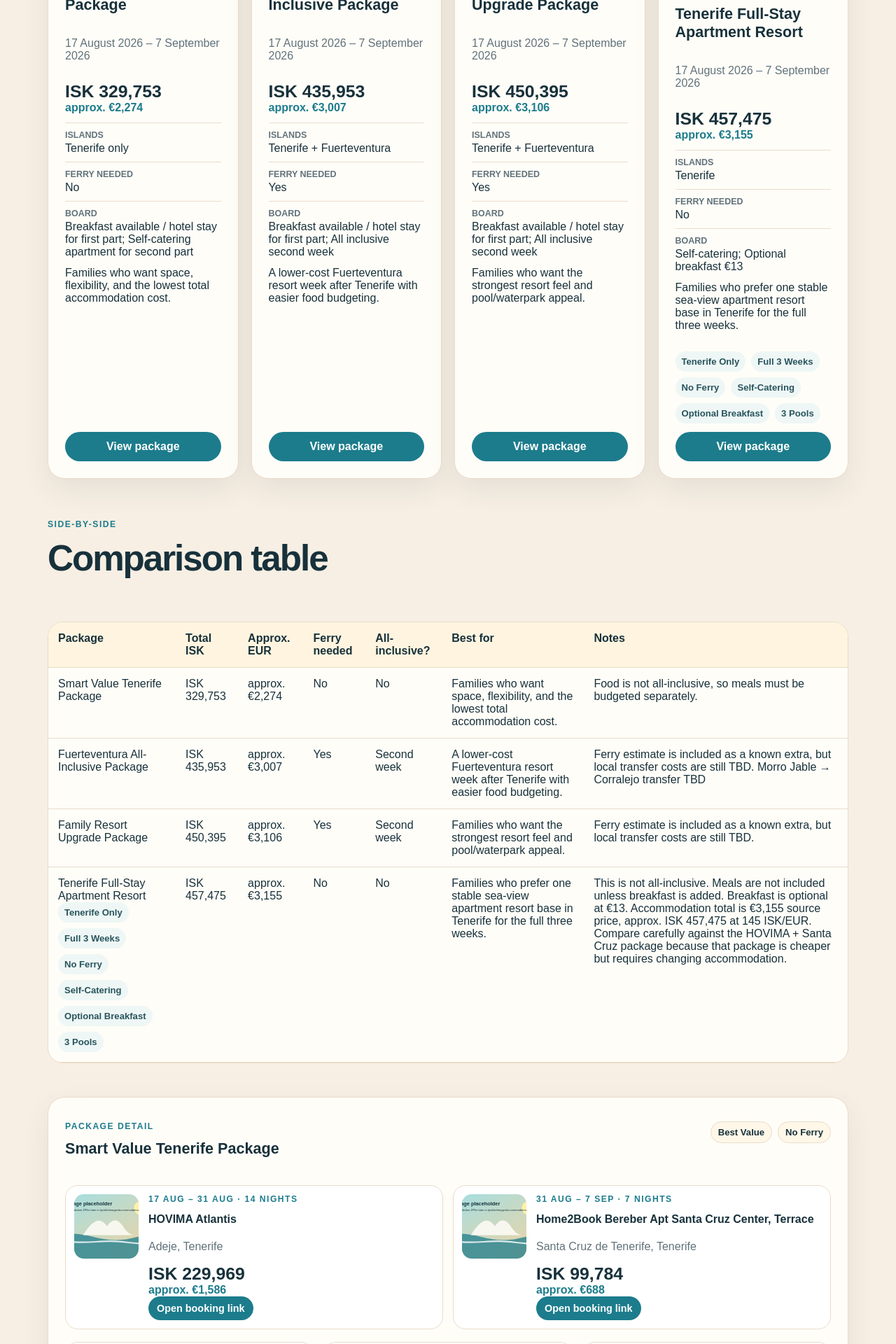
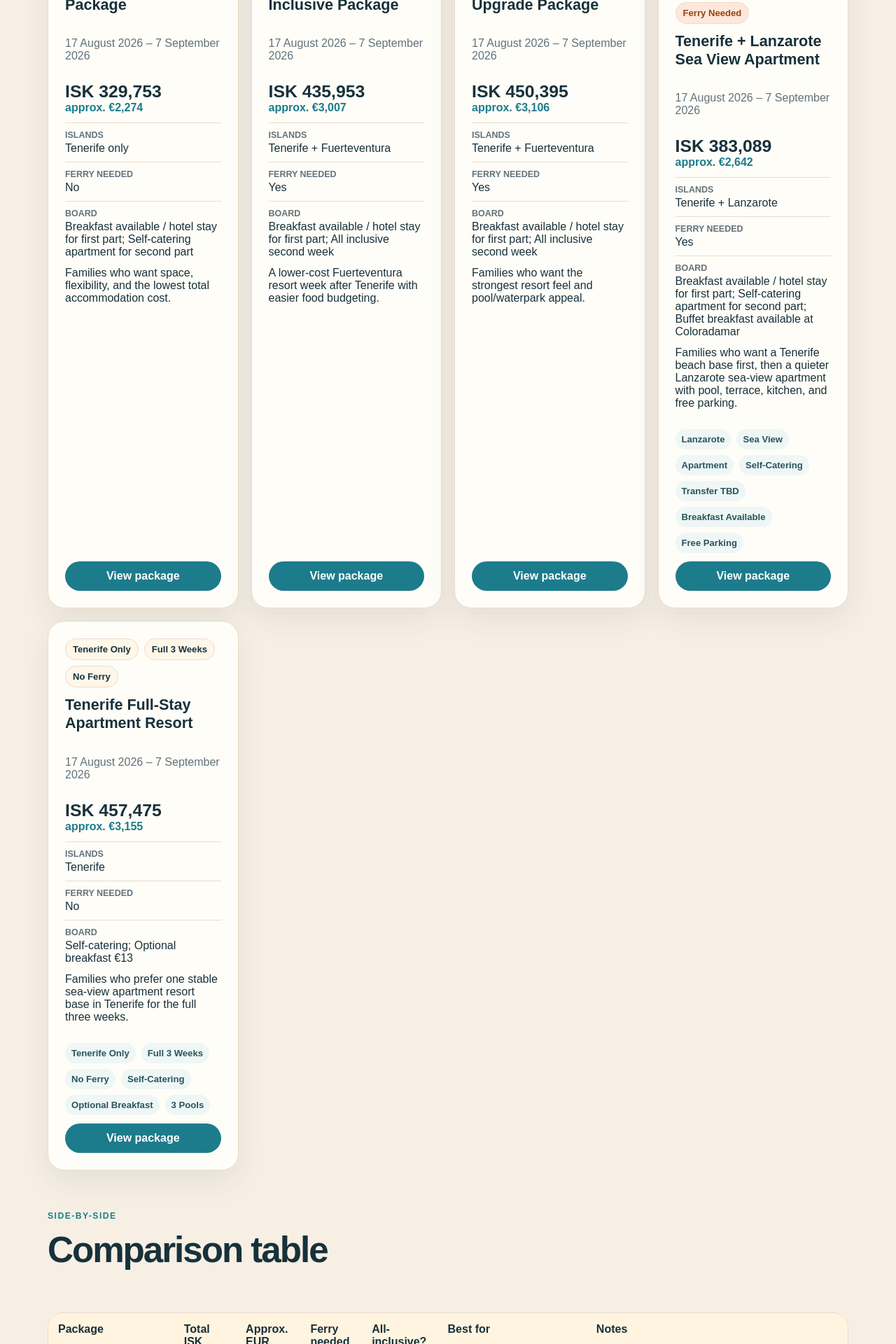
Before and after one commit to aron5109/Tripmaker2000, a Next.js app: page / in a window 1280 px wide. Shown: the part 860-2780 px from the top of the page at 70% size. Built offline with nearby package versions, Linux system fonts and the light colour scheme.

Commit message:
Add Lanzarote sea view apartment package

```diff
--- a/src/app/page.tsx
+++ b/src/app/page.tsx
@@ -21,6 +21,15 @@ function Price({ isk, sourcePriceEur, sourceCurrencyNote }: { isk: number; sourc
       {sourceCurrencyNote && <span>{sourceCurrencyNote}</span>}
     </div>
   );
+}
+
+
+function BookingButton({ bookingLink, small = false }: { bookingLink?: string; small?: boolean }) {
+  if (!bookingLink) {
+    return <span className={`button button-secondary${small ? " button-small" : ""}`} aria-disabled="true">Booking link coming soon</span>;
+  }
+
+  return <a className={`button${small ? " button-small" : ""}`} href={bookingLink} target="_blank" rel="noreferrer">View / Book</a>;
 }
 
 function PackageCard({ pkg }: { pkg: TripPackage }) {
@@ -56,7 +65,7 @@ function AccommodationMini({ accommodation }: { accommodation: Accommodation })
         <h4>{accommodation.name}</h4>
         <p className="muted">{accommodation.area}, {accommodation.island}</p>
         <Price isk={accommodation.priceIsk} sourcePriceEur={accommodation.sourcePriceEur} sourceCurrencyNote={accommodation.sourceCurrencyNote} />
-        <a className="button button-small" href={accommodation.bookingLink} target="_blank" rel="noreferrer">Open booking link</a>
+        <BookingButton bookingLink={accommodation.bookingLink} small />
       </div>
     </article>
   );
@@ -64,7 +73,10 @@ function AccommodationMini({ accommodation }: { accommodation: Accommodation })
 
 function PackageDetail({ pkg }: { pkg: TripPackage }) {
   const packageAccommodations = pkg.accommodationIds.map((id) => byId.get(id)).filter(Boolean) as Accommodation[];
-  const packageTransfers = (pkg.knownTransferIds ?? []).map((id) => transferById.get(id)).filter(Boolean);
+  const packageTransfers = (pkg.knownTransferIds ?? []).flatMap((id) => {
+    const transfer = transferById.get(id);
+    return transfer ? [transfer] : [];
+  });
 
   return (
     <section className="detail card" id={pkg.id}>
@@ -115,7 +127,7 @@ export default function Home() {
 
       <section className="container">
         <div className="section-heading"><div><p className="eyebrow">Reusable stays</p><h2>Accommodation library</h2></div></div>
-        <div className="accommodation-grid">{accommodations.map((stay) => <article className="card accommodation-card" key={stay.id}><Image className="library-image" src="/images/placeholder-trip.svg" alt="Travel placeholder" width={640} height={360} /><div className="card-body"><p className="eyebrow">{stay.type}</p><h3>{stay.name}</h3><p className="muted">{stay.area}, {stay.island} · {stay.dates}</p><Price isk={stay.priceIsk} sourcePriceEur={stay.sourcePriceEur} sourceCurrencyNote={stay.sourceCurrencyNote} />{stay.sourcePriceEur && <p className="muted">Source price: €{new Intl.NumberFormat("en-US").format(stay.sourcePriceEur)}; ISK price is estimated at {pricingSettings.eurToIskRate} ISK/EUR.</p>}{stay.previousPriceIsk && <p className="muted">Previous price: {formatISK(stay.previousPriceIsk)}{stay.previousSourcePriceEur ? ` / source €${new Intl.NumberFormat("en-US").format(stay.previousSourcePriceEur)}` : ""}</p>}<p><strong>Board:</strong> {stay.board}</p><div className="chips">{stay.facilities.slice(0, 6).map((facility) => <span key={facility}>{facility}</span>)}</div>{stay.notes && <p className="warning small">{stay.notes.join(" ")}</p>}<a className="button" href={stay.bookingLink} target="_blank" rel="noreferrer">Open booking link</a></div></article>)}</div>
+        <div className="accommodation-grid">{accommodations.map((stay) => <article className="card accommodation-card" key={stay.id}><Image className="library-image" src="/images/placeholder-trip.svg" alt="Travel placeholder" width={640} height={360} /><div className="card-body"><p className="eyebrow">{stay.type}</p><h3>{stay.name}</h3><p className="muted">{stay.area}, {stay.island} · {stay.dates}</p><Price isk={stay.priceIsk} sourcePriceEur={stay.sourcePriceEur} sourceCurrencyNote={stay.sourceCurrencyNote} />{stay.sourcePriceEur && <p className="muted">Source price: €{new Intl.NumberFormat("en-US").format(stay.sourcePriceEur)}; ISK price is estimated at {pricingSettings.eurToIskRate} ISK/EUR.</p>}{stay.previousPriceIsk && <p className="muted">Previous price: {formatISK(stay.previousPriceIsk)}{stay.previousSourcePriceEur ? ` / source €${new Intl.NumberFormat("en-US").format(stay.previousSourcePriceEur)}` : ""}</p>}<p><strong>Board:</strong> {stay.board}</p><div className="chips">{stay.facilities.slice(0, 6).map((facility) => <span key={facility}>{facility}</span>)}</div>{stay.notes && <p className="warning small">{stay.notes.join(" ")}</p>}<BookingButton bookingLink={stay.bookingLink} /></div></article>)}</div>
       </section>
     </main>
   );
--- a/src/data/accommodations.ts
+++ b/src/data/accommodations.ts
@@ -80,6 +80,32 @@ export const accommodations: Accommodation[] = [
     bookingLink: "https://www.booking.com/hotel/es/occidental-jandia-mar.en-gb.html?label=r2r08--019f4117-09c2-799b-b5e7-1814bb91dcd8&sid=5354a15918e3ce440949aaeaa35b7139&aid=2097750&ucfs=1&arphpl=1&checkin=2026-08-31&checkout=2026-09-07&group_adults=2&req_adults=2&no_rooms=1&group_children=1&req_children=1&age=12&req_age=12&all_sr_blocks=9417313_88195598_2_85_0&highlighted_blocks=9417313_88195598_2_85_0&matching_block_id=9417313_88195598_2_85_0&sr_pri_blocks=9417313_88195598_2_85_0&from_list=1",
     images: ["/images/accommodations/occidental-jandia-mar-01.jpg", "/images/accommodations/occidental-jandia-mar-02.jpg"],
   },
+
+  {
+    id: "livvo-coloradamar",
+    name: "Apartamentos LIVVO Coloradamar",
+    island: "Lanzarote",
+    area: "Playa Blanca",
+    address: "CALLE LAS BUGANVILLAS 4, 35570 Playa Blanca, Spain",
+    dates: "31 August 2026 – 7 September 2026",
+    shortDates: "31 Aug – 7 Sep",
+    nights: 7,
+    guests: "2 adults + 1 child age 12",
+    priceIsk: 153120,
+    previousPriceIsk: 190240,
+    sourcePriceEur: 1056,
+    previousSourcePriceEur: 1312,
+    sourceCurrencyNote: "Limited-time Deal. ISK estimate calculated from €1,056 × 145 ISK/EUR.",
+    type: "Entire holiday home / apartment",
+    unit: "1 × Two-Bedroom Apartment with Sea View",
+    board: "Self-catering; buffet breakfast available",
+    size: "70 m²",
+    locationNotes: ["Sea view", "Playa Blanca", "Lanzarote second-stay option"],
+    facilities: ["Outdoor swimming pool", "Non-smoking rooms", "Airport shuttle", "Free parking", "Free WiFi", "Family rooms", "Terrace", "Garden", "Breakfast", "Buffet breakfast", "Sea view", "Private kitchen", "Private bathroom", "Air conditioning"],
+    notes: ["Free cancellation before 24 August 2026", "Pay the property before arrival", "Bedroom: 2 single beds", "Living room: 1 sofa bed", "Availability note: source showed “We have 1 left” at time of quote", "Additional charges may apply", "Estimated saving: €256 / approx. ISK 37,120"],
+    bookingLink: "https://www.booking.com/hotel/es/bungalows-coloradamar.en-gb.html?label=r2r08--019f4117-09c2-799b-b5e7-1814bb91dcd8&sid=5354a15918e3ce440949aaeaa35b7139&aid=2097750&ucfs=1&arphpl=1&checkin=2026-08-31&checkout=2026-09-07&group_adults=2&req_adults=2&no_rooms=1&group_children=1&req_children=1&age=12&req_age=12&all_sr_blocks=4951743_380812263_2_0_66520453480448&highlighted_blocks=4951743_380812263_2_0_66520453480448&matching_block_id=4951743_380812263_2_0_66520453480448&sr_pri_blocks=4951743_380812263_2_0_66520453480448&from_list=1",
+    images: ["/images/accommodations/livvo-coloradamar-01.jpg", "/images/accommodations/livvo-coloradamar-02.jpg"],
+  },
   {
     id: "ona-hollywood-mirage",
     name: "Ona Hollywood Mirage",
--- a/src/data/packages.ts
+++ b/src/data/packages.ts
@@ -43,6 +43,23 @@ export const tripPackages: TripPackage[] = [
     importantNotes: ["Ferry estimate is included as a known extra, but local transfer costs are still TBD."],
     knownTransferIds: ["tenerife-morro-jable-ferry"],
   },
+
+  {
+    id: "tenerife-lanzarote-sea-view-apartment",
+    name: "Tenerife + Lanzarote Sea View Apartment",
+    label: "Sea View Apartment",
+    secondaryLabel: "Lanzarote Add-On",
+    badges: ["Lanzarote", "Sea View", "Apartment", "Self-Catering", "Transfer TBD", "Breakfast Available", "Free Parking"],
+    fullDates: "17 August 2026 – 7 September 2026",
+    accommodationIds: ["hovima-atlantis", "livvo-coloradamar"],
+    islands: ["Tenerife", "Lanzarote"],
+    ferryNeeded: true,
+    boardSummary: ["Breakfast available / hotel stay for first part", "Self-catering apartment for second part", "Buffet breakfast available at Coloradamar"],
+    bestFor: "Families who want a Tenerife beach base first, then a quieter Lanzarote sea-view apartment with pool, terrace, kitchen, and free parking.",
+    sellingPoints: ["Tenerife beach base first", "Lanzarote sea-view apartment second", "Lower accommodation total than the Fuerteventura all-inclusive packages", "Good for families who want a quieter apartment-style second week", "Pool, terrace, kitchen, and free parking"],
+    importantNotes: ["This is not all-inclusive.", "Meals are not included unless breakfast is added.", "Inter-island travel between Tenerife and Lanzarote is not priced yet.", "Transfer/flight/ferry costs are TBD.", "Additional charges may apply.", "Coloradamar source price is €1,056, converted to ISK using the configured exchange rate."],
+    missingCosts: ["Tenerife → Lanzarote inter-island flight or ferry TBD", "Local transfer costs TBD"],
+  },
   {
     id: "tenerife-full-stay-apartment-resort",
     name: "Tenerife Full-Stay Apartment Resort",
--- a/src/data/types.ts
+++ b/src/data/types.ts
@@ -3,7 +3,7 @@ export type RatingMap = Record<string, number>;
 export type Accommodation = {
   id: string;
   name: string;
-  island: "Tenerife" | "Fuerteventura";
+  island: "Tenerife" | "Fuerteventura" | "Lanzarote";
   area: string;
   address?: string;
   dates: string;
@@ -26,7 +26,7 @@ export type Accommodation = {
   reviewCount?: number;
   familyRating?: string;
   notes?: string[];
-  bookingLink: string;
+  bookingLink?: string;
   images: string[];
 };
 
@@ -42,7 +42,7 @@ export type Transfer = {
 export type TripPackage = {
   id: string;
   name: string;
-  label: "Best Value" | "All Inclusive" | "Family Resort" | "Tenerife Only";
+  label: "Best Value" | "All Inclusive" | "Family Resort" | "Tenerife Only" | "Sea View Apartment";
   secondaryLabel?: string;
   badges?: string[];
   fullDates: string;
```
Also changed, not shown: src/app/globals.css (+1 -1 lines), 1 other file (tests, documents, lock files or other folders).
